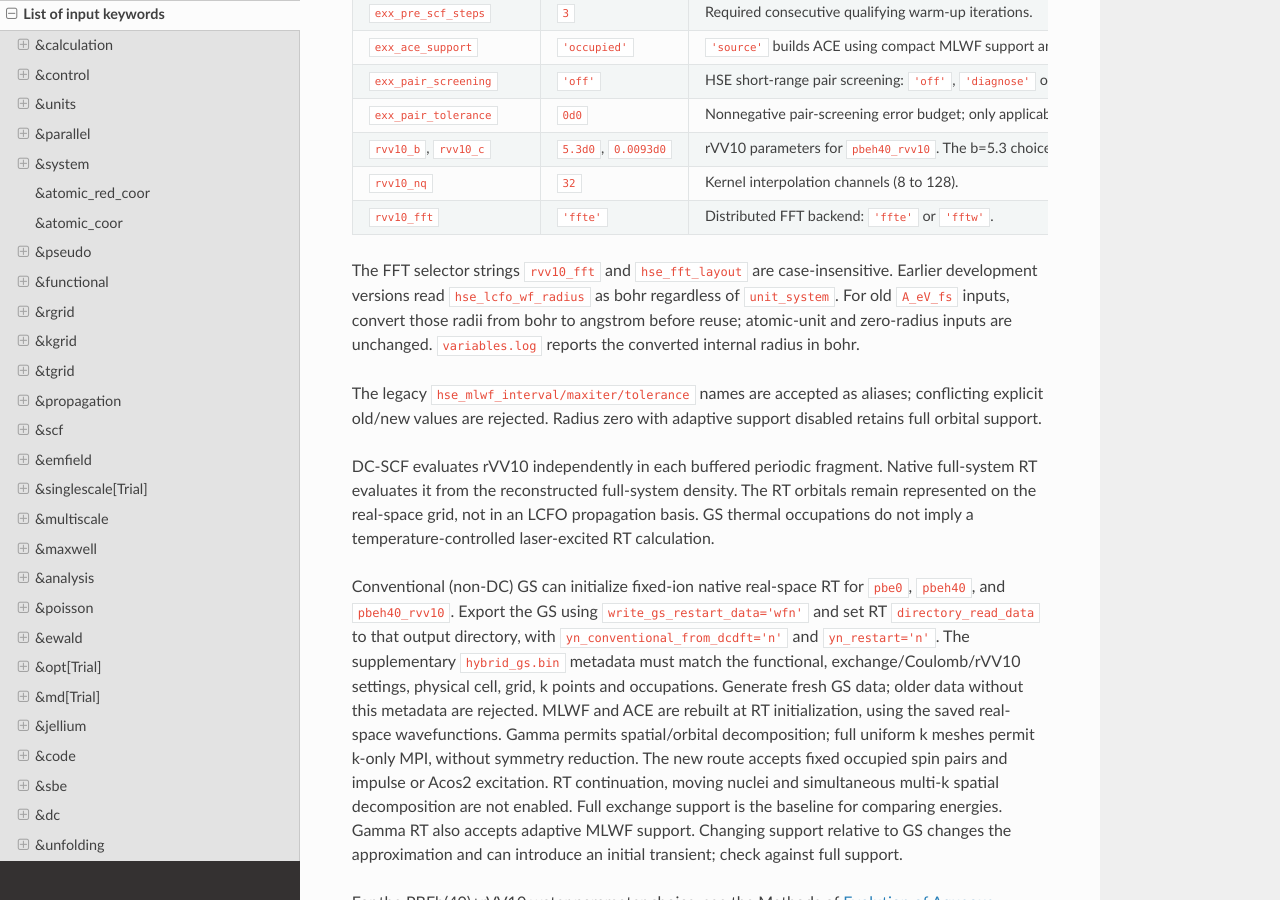
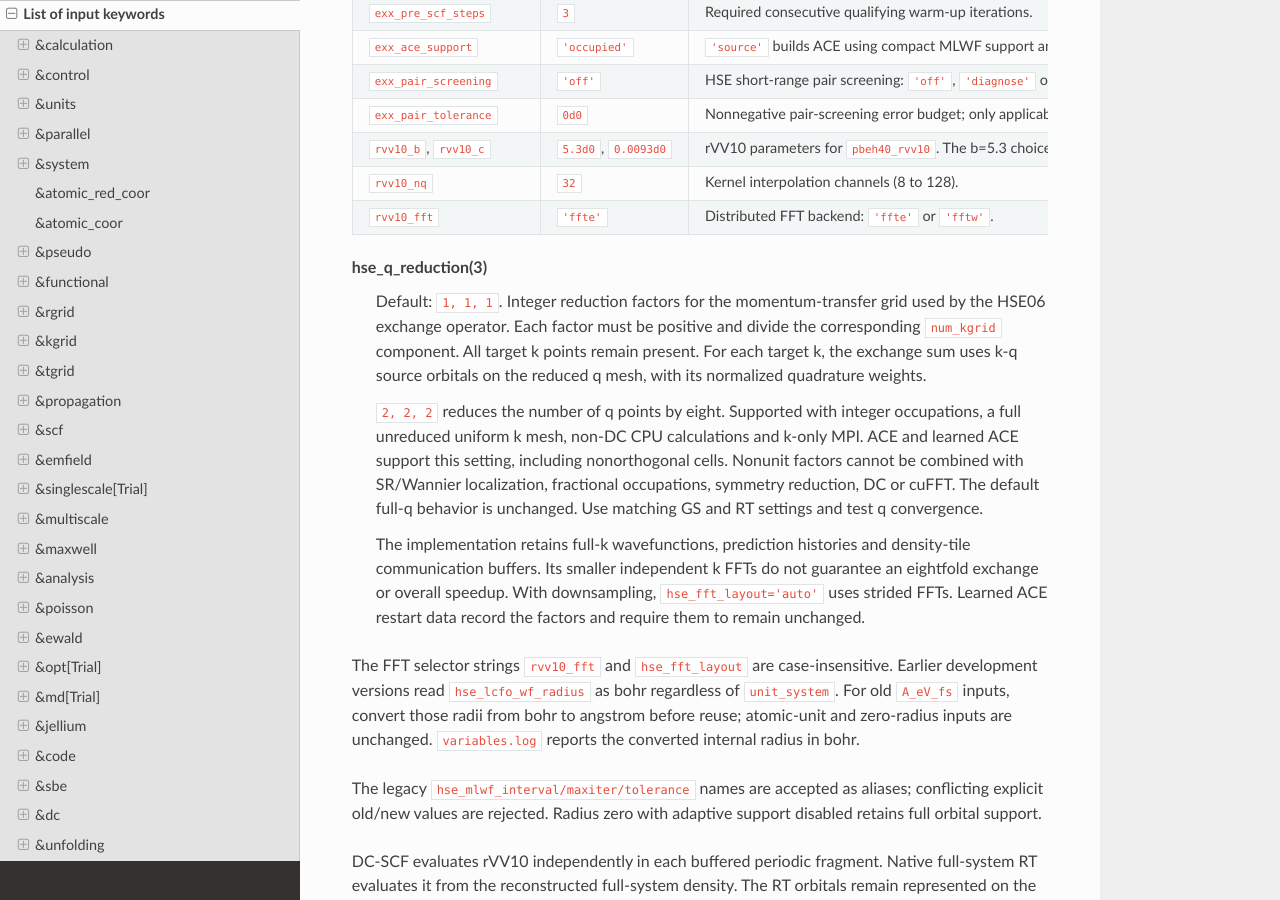
Before and after one commit to SALMON-TDDFT/SALMON-DOCS, a Sphinx documentation site: the page built from source/input_keyword_list.rst, in a window 1280 px wide and 900 px high, scrolled down 16579 px. Built offline with Sphinx 7.4.7 and the Read the Docs theme 3.1.0, drawn with Linux system fonts in a browser that asks for light colours; formulas are drawn with MathJax 3.

Commit message:
Document HSE momentum-transfer grid reduction

```diff
--- a/source/input_keyword_list.rst
+++ b/source/input_keyword_list.rst
@@ -874,6 +874,26 @@ The following controls belong to ``&functional``:
      - ``'ffte'``
      - Distributed FFT backend: ``'ffte'`` or ``'fftw'``.
 
+**hse_q_reduction(3)**
+  Default: ``1, 1, 1``. Integer reduction factors for the momentum-transfer
+  grid used by the HSE06 exchange operator. Each factor must be positive and
+  divide the corresponding ``num_kgrid`` component. All target k points remain
+  present. For each target k, the exchange sum uses k-q source orbitals on the
+  reduced q mesh, with its normalized quadrature weights.
+
+  ``2, 2, 2`` reduces the number of q points by eight. Supported with integer
+  occupations, a full unreduced uniform k mesh, non-DC CPU calculations and
+  k-only MPI. ACE and learned ACE support this setting, including nonorthogonal
+  cells. Nonunit factors cannot be combined with SR/Wannier localization,
+  fractional occupations, symmetry reduction, DC or cuFFT. The default full-q
+  behavior is unchanged. Use matching GS and RT settings and test q convergence.
+
+  The implementation retains full-k wavefunctions, prediction histories and
+  density-tile communication buffers. Its smaller independent k FFTs do not
+  guarantee an eightfold exchange or overall speedup. With downsampling,
+  ``hse_fft_layout='auto'`` uses strided FFTs. Learned ACE restart data record
+  the factors and require them to remain unchanged.
+
 The FFT selector strings ``rvv10_fft`` and ``hse_fft_layout`` are case-insensitive.
 Earlier development versions read ``hse_lcfo_wf_radius`` as bohr regardless of
 ``unit_system``. For old ``A_eV_fs`` inputs, convert those radii from bohr to
```
